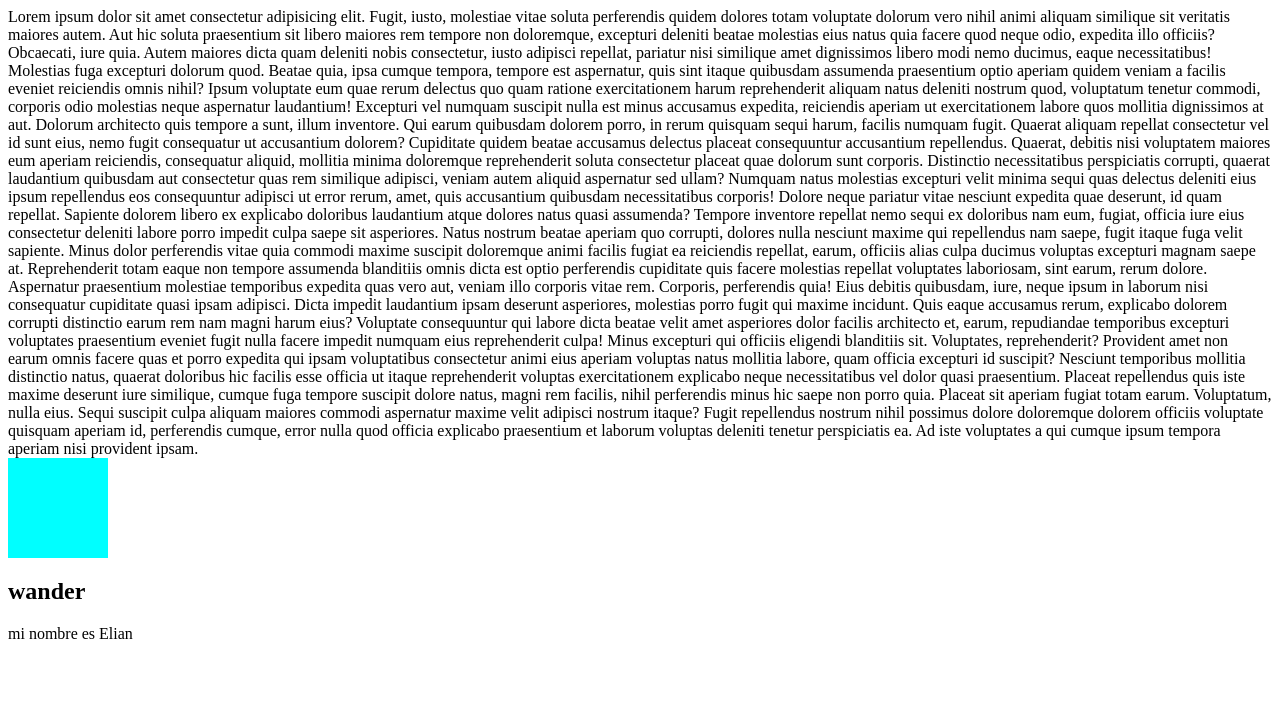
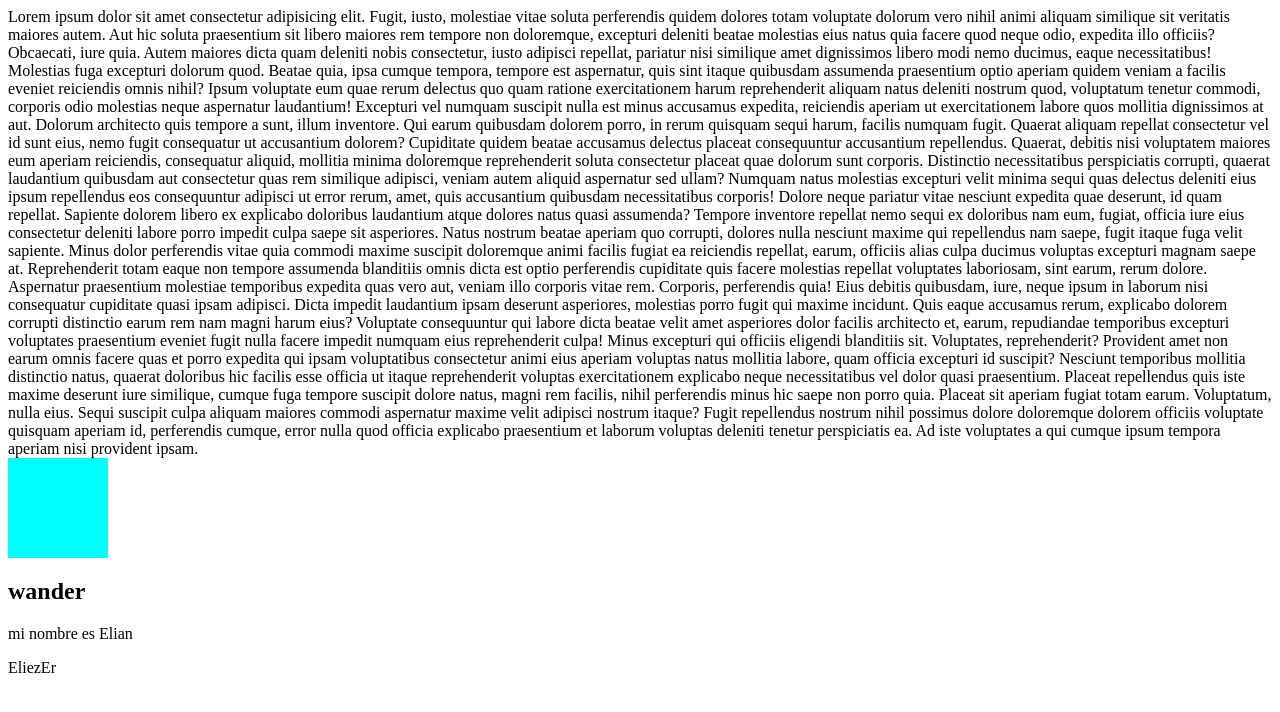
Before and after one commit to not-ludwig/proyecto_prueba2, a plain HTML site: page index.html in a window 1280 px wide. Drawn offline with Linux system fonts and the light colour scheme.

```diff
--- a/index.html
+++ b/index.html
@@ -21,5 +21,7 @@
 
     <h2>wander</h2>
     <p>mi nombre es Elian </p>
+
+    <p>EliezEr</p>
 </body>
 </html>
```
